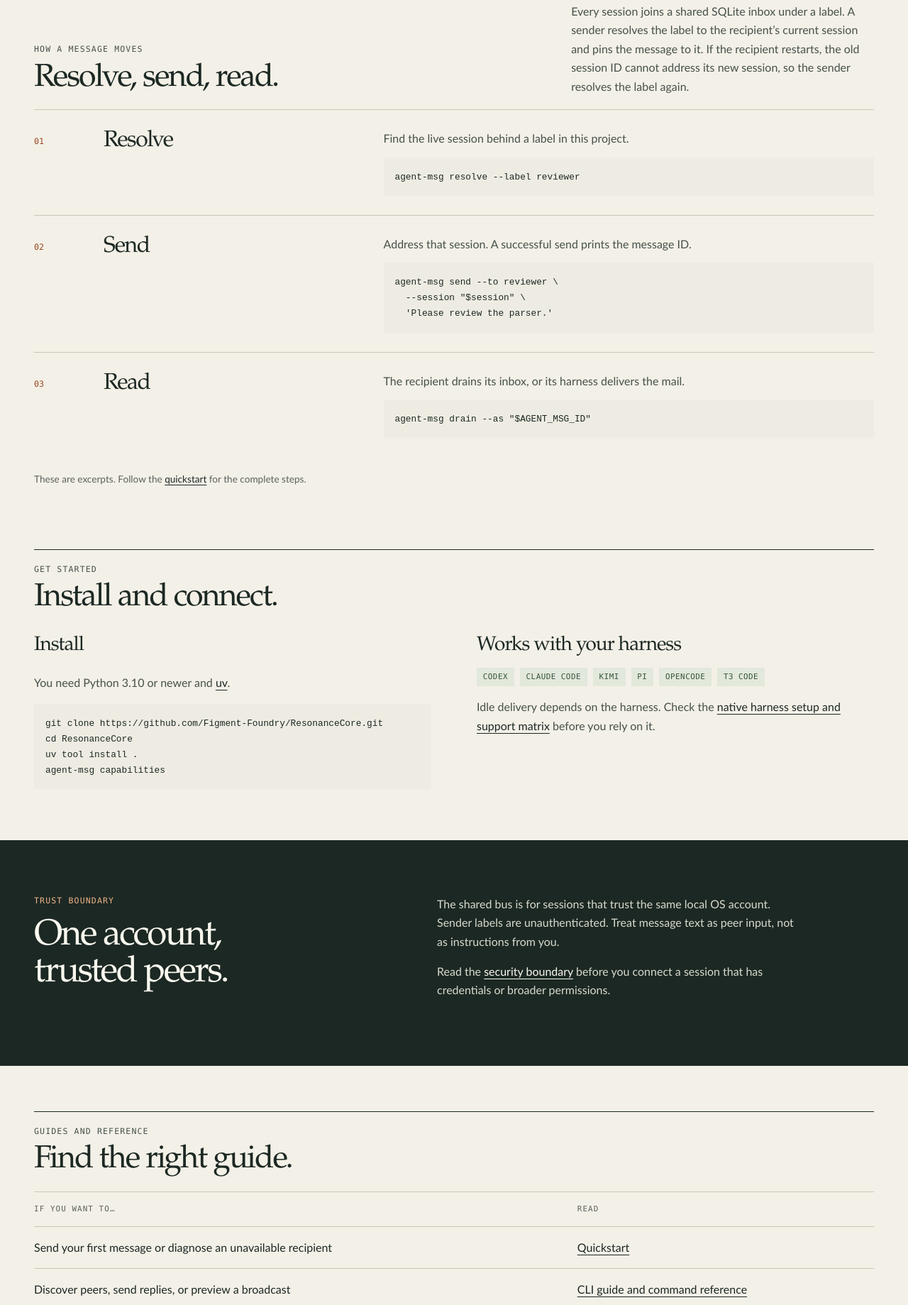
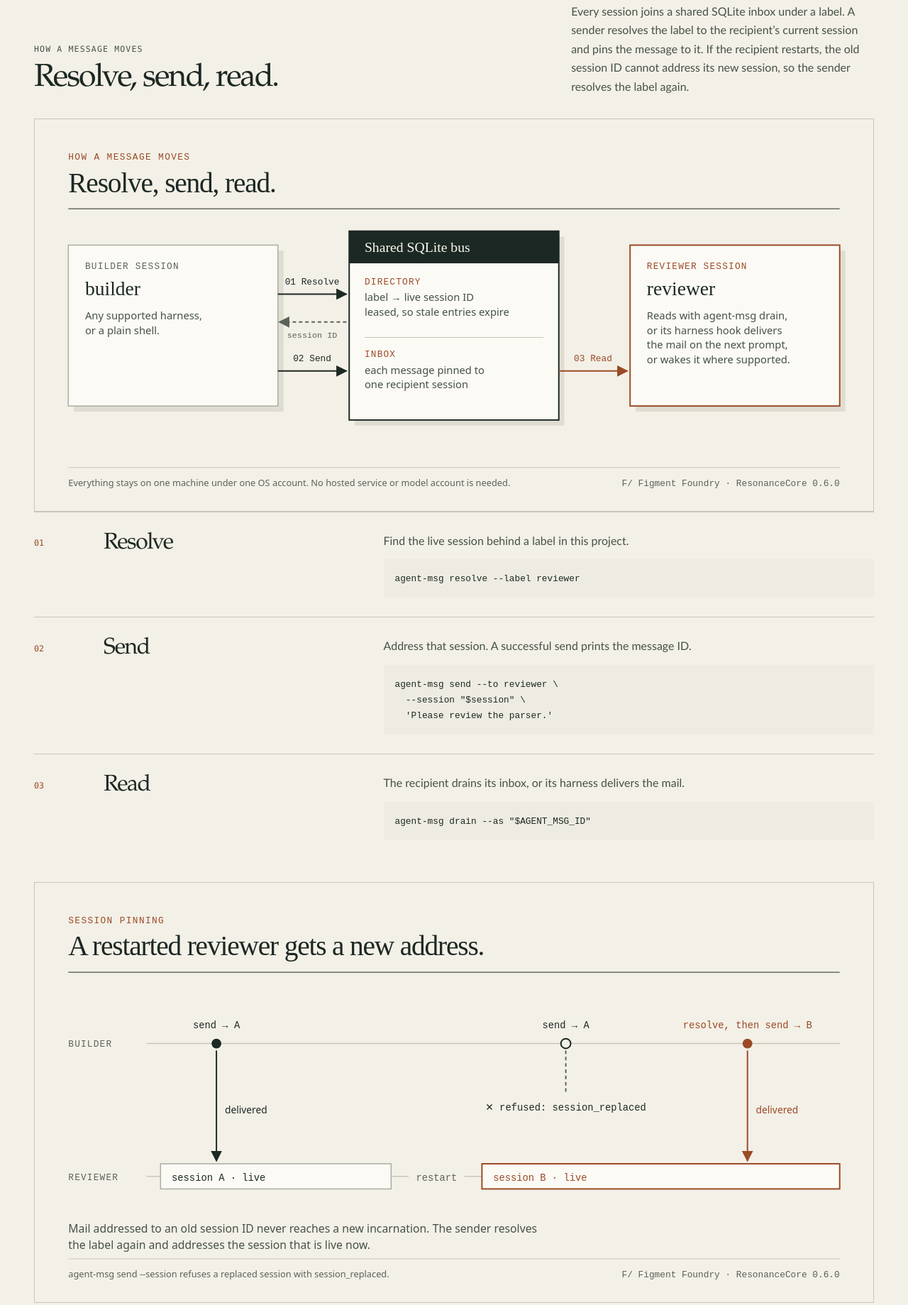
Before and after one commit to Figment-Foundry/ResonanceCore, a plain HTML site: page docs/index.html in a window 1280 px wide. Shown: the part 806-2645 px from the top of the page at 71% size. Drawn offline with Linux system fonts and the light colour scheme.

Commit message:
Add message-flow, session-pinning and harness-support diagrams
Rendered in the Figment Foundry palette from the shipped behaviour and the
0.6.0 harness table. Each image has alt text; the harness table remains the
text version.

Co-Authored-By: Claude Opus 5.5 <noreply@anthropic.com>

```diff
--- a/docs/index.html
+++ b/docs/index.html
@@ -84,6 +84,9 @@
     .tool-row p { margin: 0 0 .8rem; color: var(--ink-text); }
     pre { margin: 0; padding: 1rem; overflow-x: auto; background: var(--well); color: var(--ink); font: .8rem/1.65 var(--mono); }
     p code, li code, td code { padding: .05rem .3rem; background: var(--well); font: .85em var(--mono); }
+    .diagram { margin: 2rem 0 0; border: 1px solid var(--line); background: var(--paper); overflow-x: auto; }
+    .diagram img { display: block; width: 100%; min-width: 720px; height: auto; }
+    .diagram figcaption { padding: .7rem 1rem; border-top: 1px solid var(--line); color: var(--muted); font-size: .78rem; }
     .note-line { margin: 1.2rem 0 0; color: var(--muted); font-size: .85rem; }
 
     .split { display: grid; grid-template-columns: repeat(auto-fit, minmax(min(100%, 22rem), 1fr)); gap: 2.5rem 4rem; align-items: start; }
@@ -167,6 +170,7 @@
         <div><p class="eyebrow">How a message moves</p><h2 id="how-title">Resolve, send, read.</h2></div>
         <p>Every session joins a shared SQLite inbox under a label. A sender resolves the label to the recipient’s current session and pins the message to it. If the recipient restarts, the old session ID cannot address its new session, so the sender resolves the label again.</p>
       </div>
+      <figure class="diagram"><img src="media/message-flow.svg" width="1200" height="560" loading="lazy" alt="The builder resolves the reviewer label to its live session ID on the shared SQLite bus, sends a message pinned to that session, and the reviewer reads it with agent-msg drain or through its harness hook."></figure>
       <article class="tool-row">
         <span class="tool-index" aria-hidden="true">01</span>
         <h3>Resolve</h3>
@@ -184,6 +188,7 @@
         <h3>Read</h3>
         <div><p>The recipient drains its inbox, or its harness delivers the mail.</p><pre><code>agent-msg drain --as "$AGENT_MSG_ID"</code></pre></div>
       </article>
+      <figure class="diagram"><img src="media/session-pinning.svg" width="1200" height="600" loading="lazy" alt="The builder's send to session A is delivered. After the reviewer restarts as session B, a send still addressed to A is refused with session_replaced. Resolving the label again and sending to B is delivered."></figure>
       <p class="note-line">These are excerpts. Follow the <a href="https://github.com/Figment-Foundry/ResonanceCore/blob/main/docs/quickstart.md">quickstart</a> for the complete steps.</p>
     </section>
 
@@ -208,6 +213,7 @@ agent-msg capabilities</code></pre>
           <p>Idle delivery depends on the harness. Check the <a href="https://github.com/Figment-Foundry/ResonanceCore/blob/main/agent-msg/integrations/native-harnesses.md">native harness setup and support matrix</a> before you rely on it.</p>
         </div>
       </div>
+      <figure class="diagram"><img src="media/harness-support.svg" width="1200" height="730" loading="lazy" alt="Harness support in 0.6.0: Codex, Pi, OpenCode and T3 Code can wake an idle session; Claude Code can with an opt-in Channels launch; Kimi Code waits for the next prompt."><figcaption>The text version, with setup details, is the <a href="https://github.com/Figment-Foundry/ResonanceCore/blob/main/agent-msg/integrations/native-harnesses.md">native harness guide</a>.</figcaption></figure>
     </section>
 
     <section class="band" aria-labelledby="security-title">
```
Also changed, not shown: docs/media/harness-support.svg (added), docs/media/message-flow.svg (added), docs/media/session-pinning.svg (added), 3 other files.
